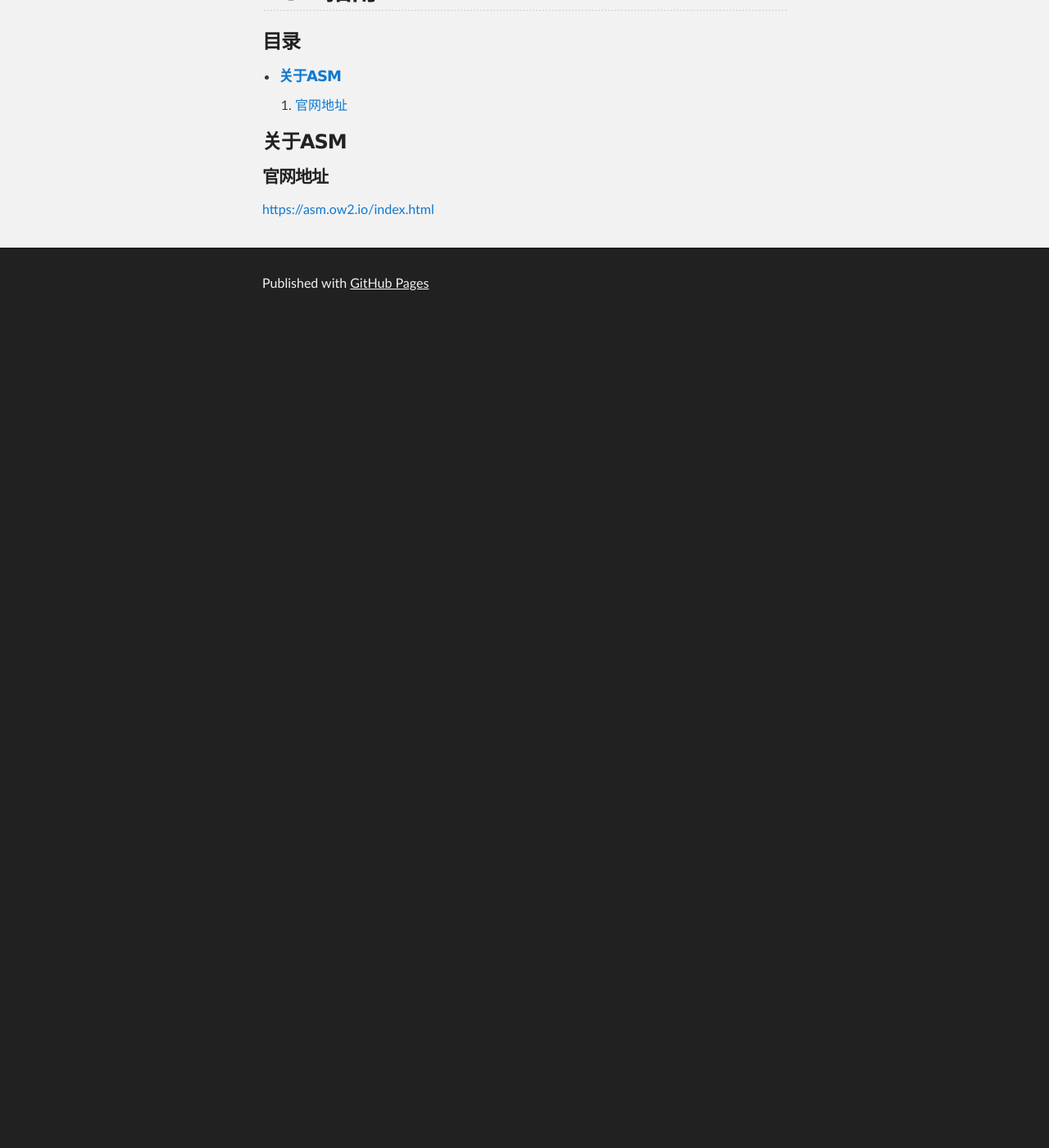
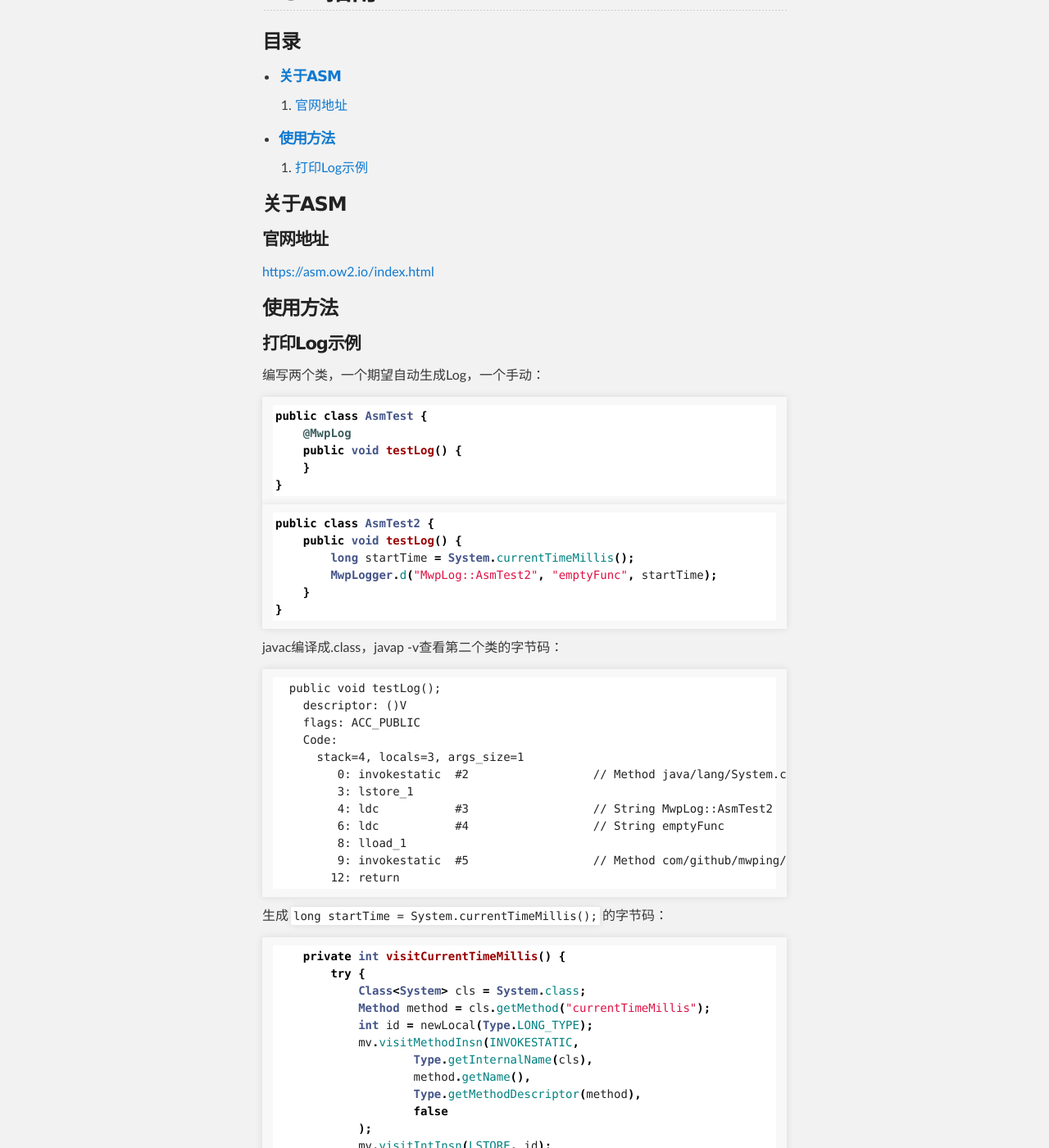
Before and after one commit to mwping/mwping.github.io, a Jekyll site: the page built from android/asm.md, in a window 1280 px wide and 1400 px high, scrolled down 295 px. Shown: the whole window at 82% size. Built offline with Jekyll 4.4.1, drawn with Linux system fonts in a browser that asks for light colours; our own code applies the rules of GitHub Pages for plain Markdown files; before the commit the page ends 900 px from its top, so only the background shows below that; some of the changed text lies outside the part shown.

Commit message:
add ASM指南

````diff
--- a/android/asm.md
+++ b/android/asm.md
@@ -5,7 +5,118 @@
 * ##### [关于ASM](#1)
   1. [官网地址](#1.1)
 
+* ##### [使用方法](#2)
+  1. [打印Log示例](#2.1)
+
 <h3 id="1">关于ASM</h3>
 
 <h4 id="1.1">官网地址</h4>
 [https://asm.ow2.io/index.html](https://asm.ow2.io/index.html)
+
+<h3 id="2">使用方法</h3>
+
+<h4 id="2.1">打印Log示例</h4>
+
+编写两个类，一个期望自动生成Log，一个手动：
+```java
+public class AsmTest {
+    @MwpLog
+    public void testLog() {
+    }
+}
+```
+```java
+public class AsmTest2 {
+    public void testLog() {
+        long startTime = System.currentTimeMillis();
+        MwpLogger.d("MwpLog::AsmTest2", "emptyFunc", startTime);
+    }
+}
+```
+
+javac编译成.class，javap -v查看第二个类的字节码：
+```
+  public void testLog();
+    descriptor: ()V
+    flags: ACC_PUBLIC
+    Code:
+      stack=4, locals=3, args_size=1
+         0: invokestatic  #2                  // Method java/lang/System.currentTimeMillis:()J
+         3: lstore_1
+         4: ldc           #3                  // String MwpLog::AsmTest2
+         6: ldc           #4                  // String emptyFunc
+         8: lload_1
+         9: invokestatic  #5                  // Method com/github/mwping/asm/util/MwpLogger.d:(Ljava/lang/String;Ljava/lang/String;J)V
+        12: return
+```
+
+生成`long startTime = System.currentTimeMillis();`的字节码：
+```java
+    private int visitCurrentTimeMillis() {
+        try {
+            Class<System> cls = System.class;
+            Method method = cls.getMethod("currentTimeMillis");
+            int id = newLocal(Type.LONG_TYPE);
+            mv.visitMethodInsn(INVOKESTATIC,
+                    Type.getInternalName(cls),
+                    method.getName(),
+                    Type.getMethodDescriptor(method),
+                    false
+            );
+            mv.visitIntInsn(LSTORE, id);
+            return id;
+        } catch (NoSuchMethodException e) {
+            e.printStackTrace();
+        }
+        return -1;
+    }
+```
+
+生成`MwpLogger.d`静态方法调用的字节码：
+```
+    private void callLog() {
+        mv.visitLdcInsn("MwpLog::" + className.substring(className.lastIndexOf("/") + 1));
+        mv.visitLdcInsn(methodName + " execute");
+        mv.visitVarInsn(LLOAD, startTimeId);
+        mv.visitMethodInsn(INVOKESTATIC,
+                TypeUtils.getInternalName("com.github.mwping.asm.util.MwpLogger"),
+                "d",
+                "(Ljava/lang/String;Ljava/lang/String;J)V",
+                false
+        );
+    }
+```
+visitMethodInsn的第4个参数值是\"(Ljava/lang/String;Ljava/lang/String;J)V\"，手动拼很麻烦，可以从上面的javap -v输出的内容里面拷贝：
+![](../assets/images/testlog.png)
+
+编译完成之后，把第一个类的.class文件拖到Android Studio查看，生成字节码成功：
+```
+public class AsmTest {
+    public AsmTest() {
+    }
+
+    @MwpLog
+    public void testLog() {
+        long var1 = System.currentTimeMillis();
+        MwpLogger.d("MwpLog::AsmTest", "testLog execute", var1);
+    }
+}
+```
+
+在MainActivity的onCreate方法打上MwpLog注解进行测试：
+```java
+    @MwpLog
+    @Override
+    protected void onCreate(Bundle savedInstanceState) {
+        super.onCreate(savedInstanceState);
+        setContentView(R.layout.activity_main);
+    }
+```
+打开App，查看Log：
+```
+D/MwpLog::MainActivity:
+    ┌─────────────────────────────────────────────────
+    │onCreate execute
+    │cost time: 113
+    └─────────────────────────────────────────────────
+```
````
Also changed, not shown: assets/images/testlog.png (added).
